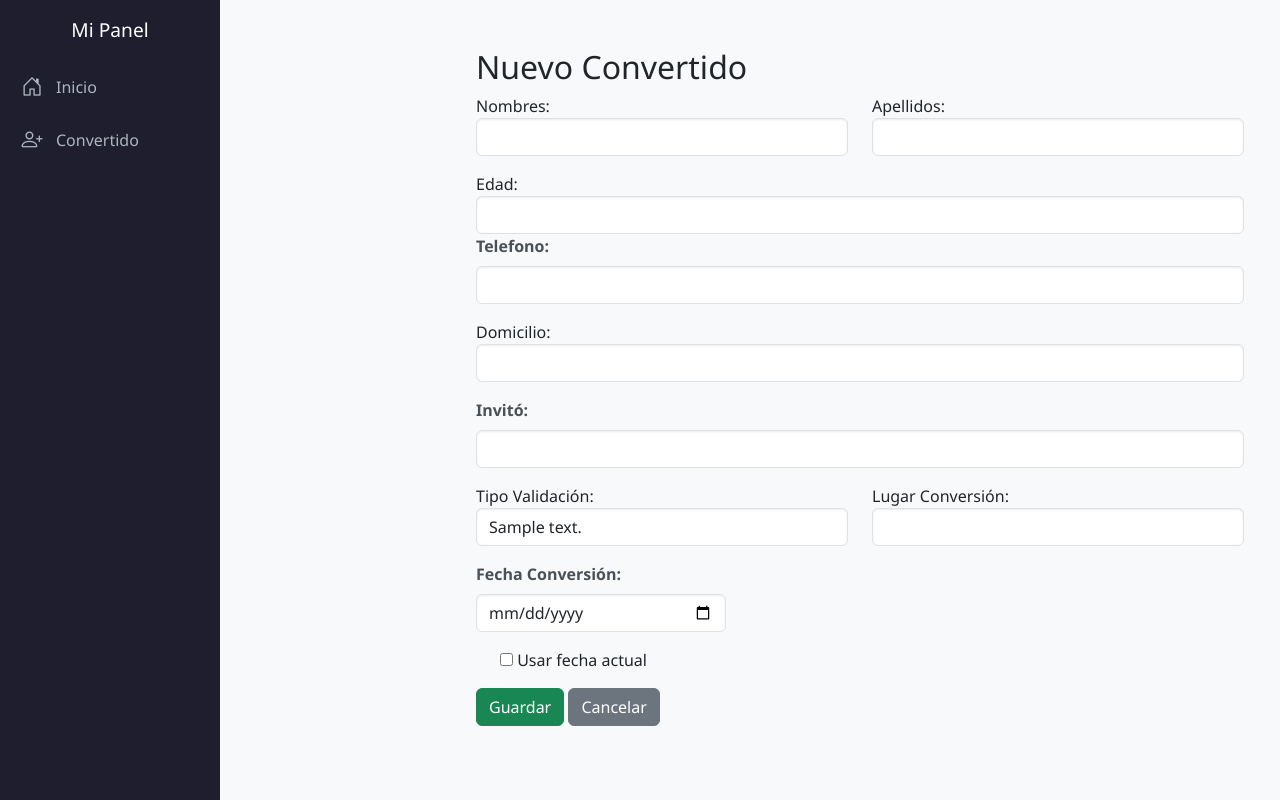
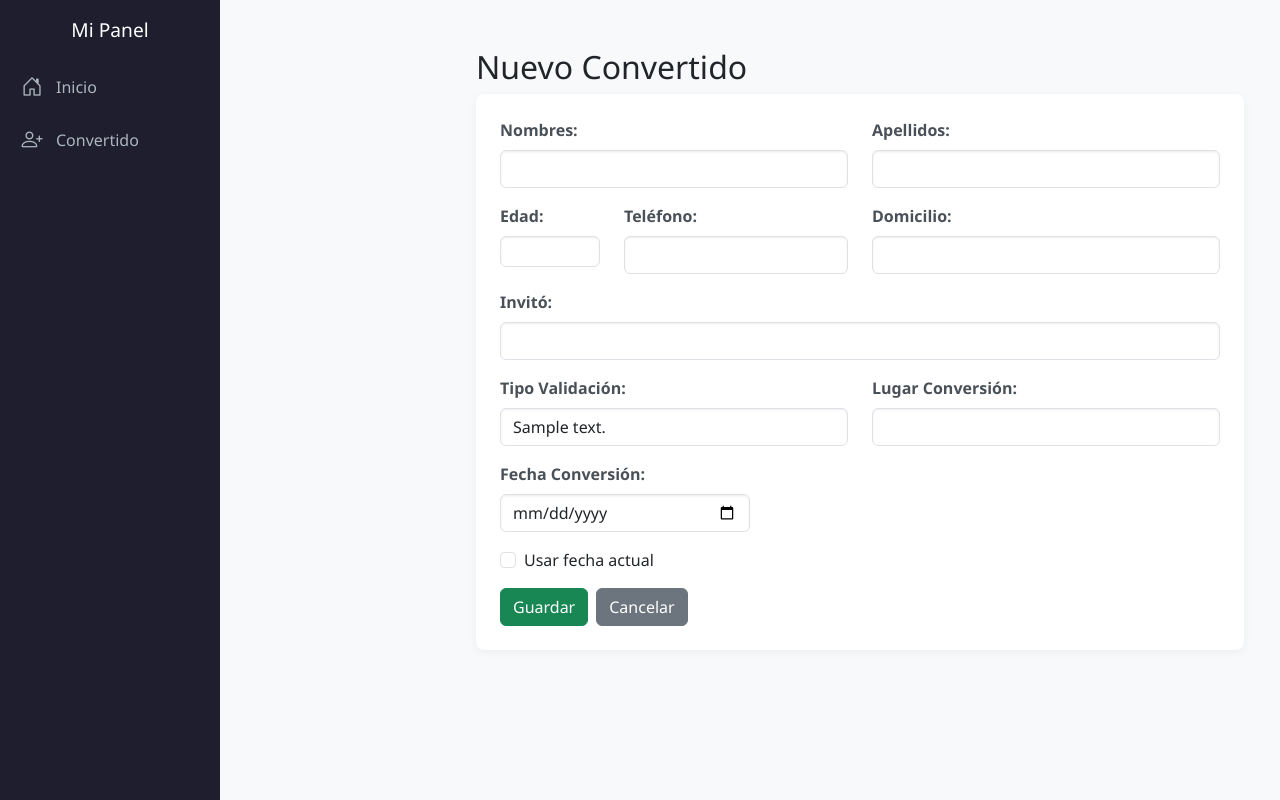
Before and after one commit to jrdar1993/Evang, a Flask app: page /convertido/nuevo in a window 1280 px wide. Run offline with Flask 2, Linux system fonts and the light colour scheme; tables that the repository leaves empty hold one stand-in row (values such as "Sample post"); data that the repository does not hold is empty.

Commit message:
Update form.html

```diff
--- a/templates/convertido/form.html
+++ b/templates/convertido/form.html
@@ -2,75 +2,96 @@
 {% block content %}
 <div class="container mt-4">
   <h2>{{ 'Editar' if registro else 'Nuevo' }} Convertido</h2>
+  <div class="form-card">
     <form method="post">
       <div class="row mb-3">
-            <div class="col">
-                <label>Nombres:</label>
-                <input type="text" name="nombres" class="form-control" value="{{ registro.nombres if registro else '' }}" required>
+        <div class="col-md-6">
+          <label for="nombres" class="form-label">Nombres:</label>
+          <input type="text" id="nombres" name="nombres" class="form-control"
+                 value="{{ registro.nombres if registro else '' }}" required>
         </div>
-            <div class="col">
-                <label>Apellidos:</label>
-                <input type="text" name="apellidos" class="form-control" value="{{ registro.apellidos if registro else '' }}" required>
+        <div class="col-md-6">
+          <label for="apellidos" class="form-label">Apellidos:</label>
+          <input type="text" id="apellidos" name="apellidos" class="form-control"
+                 value="{{ registro.apellidos if registro else '' }}" required>
         </div>
       </div>
+
       <div class="row mb-3">
-            <div class="col">
-                <label>Edad:</label>
-                <input type="number" name="edad" class="form-control" min="0" max="150" value="{{ registro.edad if registro else '' }}" required>
+        <div class="col-md-2">
+          <label for="edad" class="form-label">Edad:</label>
+          <input type="number" id="edad" name="edad" class="form-control form-control-sm"
+                 min="0" max="150" maxlength="3"
+                 oninput="if(this.value.length>3) this.value = this.value.slice(0,3);"
+                 value="{{ registro.edad if registro else '' }}" required>
         </div>
-            <div class="mb-3">
-                <label for="contacto" class="form-label">Telefono:</label>
-                <input type="text" class="form-control" id="contacto" name="contacto"
-                    value="{{ registro.contacto if registro else '' }}"
-                    maxlength="9" oninput="formatearTelefono(this)" required>
+        <div class="col-md-4">
+          <label for="contacto" class="form-label">Teléfono:</label>
+          <input type="text" id="contacto" name="contacto" class="form-control"
+                 maxlength="9" oninput="formatearTelefono(this)"
+                 value="{{ registro.contacto if registro else '' }}" required>
         </div>
-            <div class="col">
-                <label>Domicilio:</label>
-                <input type="text" name="domicilio" class="form-control" value="{{ registro.domicilio if registro else '' }}">
+        <div class="col-md-6">
+          <label for="domicilio" class="form-label">Domicilio:</label>
+          <input type="text" id="domicilio" name="domicilio" class="form-control"
+                 value="{{ registro.domicilio if registro else '' }}">
         </div>
       </div>
+
       <div class="mb-3">
         <label for="invito" class="form-label">Invitó:</label>
-    <input type="text" class="form-control" id="invito" name="invito"
+        <input type="text" id="invito" name="invito" class="form-control"
                value="{{ registro.invito if registro else '' }}">
       </div>
+
       <div class="row mb-3">
-            <div class="col">
-                <label>Tipo Validación:</label>
-                <select name="id_validacion" class="form-control" required>
+        <div class="col-md-6">
+          <label for="id_validacion" class="form-label">Tipo Validación:</label>
+          <select id="id_validacion" name="id_validacion" class="form-control" required>
             {% for val in tipo_validaciones %}
-                        <option value="{{ val.id }}" {% if registro and val.id == registro.id_validacion %}selected{% endif %}>{{ val.descripcion }}</option>
+            <option value="{{ val.id }}"
+                    {% if registro and val.id == registro.id_validacion %}selected{% endif %}>
+              {{ val.descripcion }}
+            </option>
             {% endfor %}
           </select>
         </div>
-            <div class="col">
-                <label>Lugar Conversión:</label>
-                <select name="id_lugar" class="form-control" required>
+        <div class="col-md-6">
+          <label for="id_lugar" class="form-label">Lugar Conversión:</label>
+          <select id="id_lugar" name="id_lugar" class="form-control" required>
             {% for lugar in lugares_conversion %}
-                        <option value="{{ lugar.id }}" {% if registro and lugar.id == registro.id_lugar %}selected{% endif %}>{{ lugar.descripcion }}</option>
+            <option value="{{ lugar.id }}"
+                    {% if registro and lugar.id == registro.id_lugar %}selected{% endif %}>
+              {{ lugar.descripcion }}
+            </option>
             {% endfor %}
           </select>
         </div>
       </div>
+
       <div class="mb-3">
         <label for="fecha_conversion" class="form-label">Fecha Conversión:</label>
-    <input type="date" class="form-control" id="fecha_conversion" name="fecha_conversion"
-           style="max-width: 250px;"
+        <input type="date" id="fecha_conversion" name="fecha_conversion" class="form-control"
+               style="max-width:250px;"
                value="{{ registro.fecha_conversion.strftime('%Y-%m-%d') if registro and registro.fecha_conversion else '' }}">
       </div>
+
       <div class="mb-3 form-check">
-    <input type="checkbox" id="usar_fecha_actual" name="usar_fecha_actual">
-    <label for="usar_fecha_actual">Usar fecha actual</label>
+        <input type="checkbox" id="usar_fecha_actual" name="usar_fecha_actual" class="form-check-input">
+        <label for="usar_fecha_actual" class="form-check-label">Usar fecha actual</label>
       </div>
 
-
+      <div class="d-flex gap-2">
         <button type="submit" class="btn btn-success">Guardar</button>
         <a href="{{ url_for('convertido.index') }}" class="btn btn-secondary">Cancelar</a>
+      </div>
     </form>
   </div>
+</div>
+
 <script>
 function formatearTelefono(input) {
-    let value = input.value.replace(/[^0-9]/g, ''); // eliminamos todo lo que no es número
+  let value = input.value.replace(/[^0-9]/g, '');
   if (value.length > 4) {
     input.value = value.substring(0, 4) + '-' + value.substring(4, 8);
   } else {
@@ -78,20 +99,20 @@ function formatearTelefono(input) {
   }
 }
 </script>
+
 <script>
-    document.getElementById("usar_fecha_actual").addEventListener("change", function() {
-        const fechaInput = document.getElementById("fecha_conversion");
+document.getElementById('usar_fecha_actual').addEventListener('change', function() {
+  const fechaInput = document.getElementById('fecha_conversion');
   if (this.checked) {
     const hoy = new Date();
-            const dia = ("0" + hoy.getDate()).slice(-2);
-            const mes = ("0" + (hoy.getMonth() + 1)).slice(-2);
+    const dia = ('0' + hoy.getDate()).slice(-2);
+    const mes = ('0' + (hoy.getMonth() + 1)).slice(-2);
     const anio = hoy.getFullYear();
     fechaInput.value = `${anio}-${mes}-${dia}`;
   } else {
-            fechaInput.value = "";
+    fechaInput.value = '';
   }
 });
 </script>
 
-
 {% endblock %}
```
Lines whose indentation alone changed are shown as unchanged.
